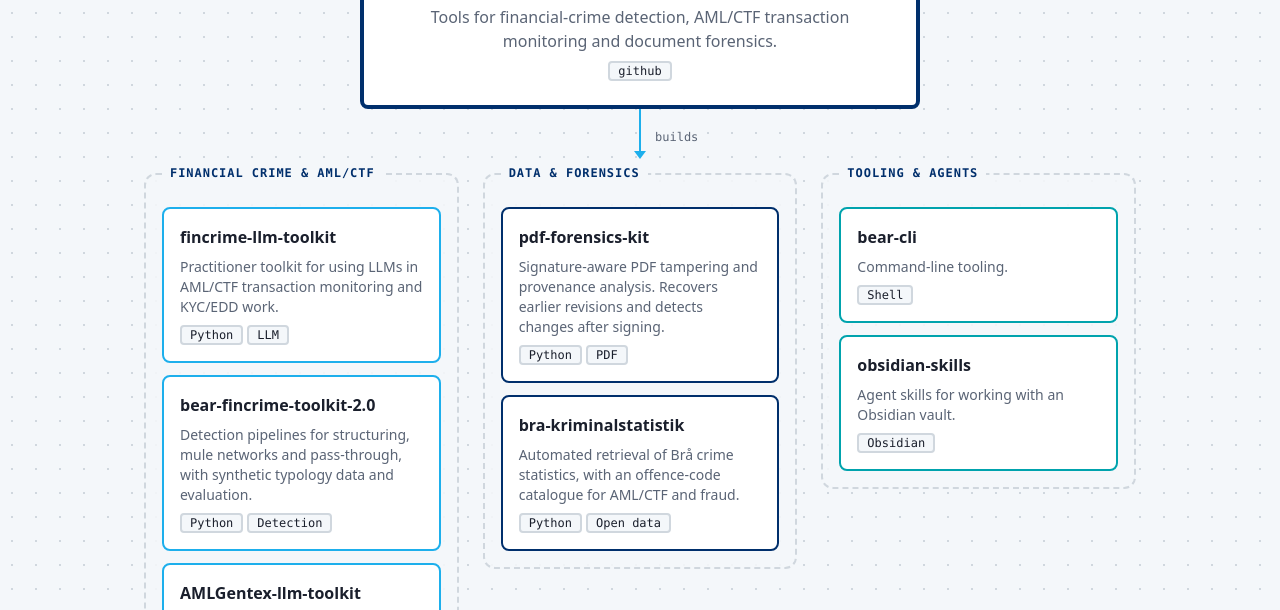
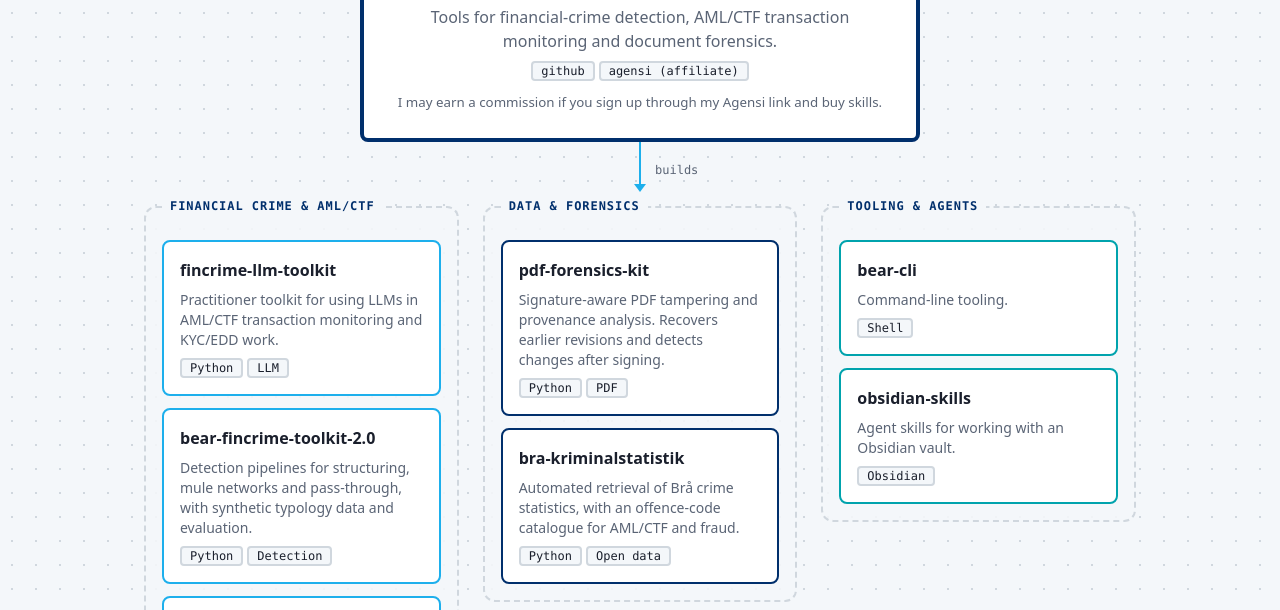
Before and after one commit to overjoyde/overjoyde.github.io, a plain HTML site: page index.html in a window 1280 px wide. Shown: the part 143-753 px from the top of the page. Drawn offline with Linux system fonts and the light colour scheme.

Commit message:
Add Agensi affiliate link to portfolio header

```diff
--- a/index.html
+++ b/index.html
@@ -17,9 +17,11 @@
       <p>Tools for financial-crime detection, AML/CTF transaction monitoring and document forensics.</p>
       <nav class="node__ports">
         <a href="https://github.com/overjoyde">github</a>
+        <a href="https://www.agensi.io/r/BEARCLI" rel="sponsored">agensi (affiliate)</a>
         <!-- <a href="https://www.linkedin.com/in/your-handle">linkedin</a> -->
         <!-- <a href="mailto:you@example.com">email</a> -->
       </nav>
+      <p><small>I may earn a commission if you sign up through my Agensi link and buy skills.</small></p>
     </header>
 
     <div class="edge" aria-hidden="true"><span>builds</span></div>
```
